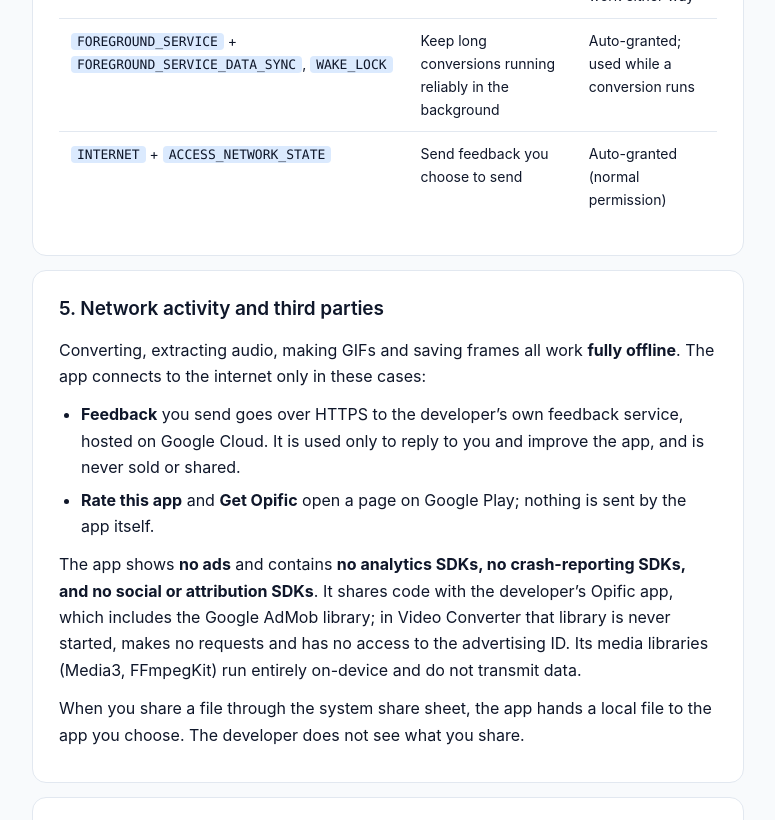
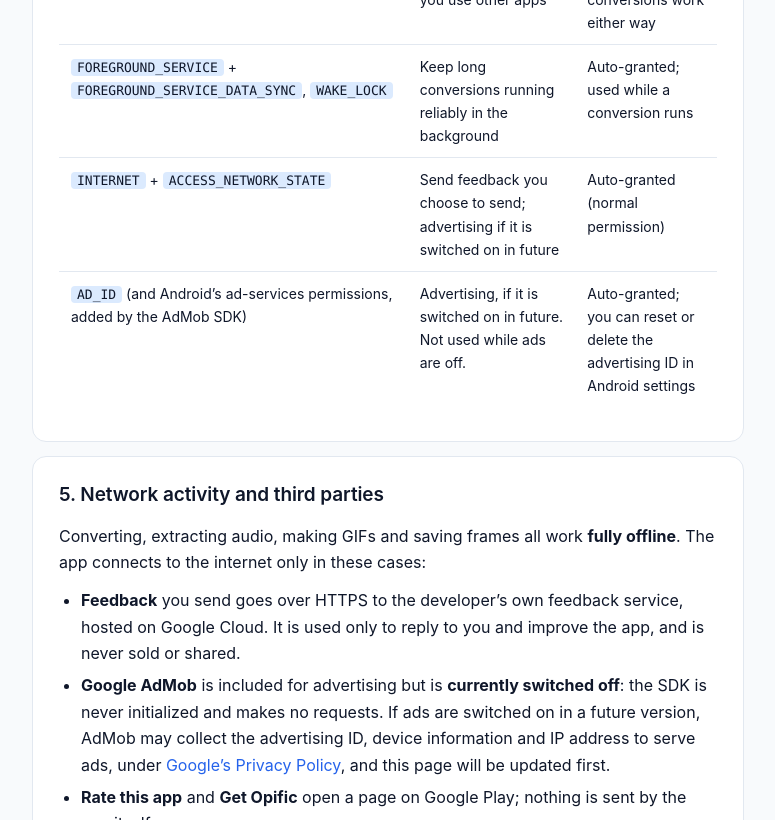
Before and after one commit to coolapphelpdesk-bot/video-converter-privacy, a plain HTML site: page index.html in a window 1280 px wide. Shown: the part 1980-2800 px from the top of the page, without its empty margins (252-1027 px from the left). Drawn offline with Linux system fonts and the light colour scheme.

Commit message:
Disclose the AdMob SDK (switched off for now) and the advertising ID permission

```diff
--- a/index.html
+++ b/index.html
@@ -65,7 +65,7 @@
   <ul>
     <li>All videos, images and audio are processed <strong>entirely on your device</strong>. None of them is ever uploaded.</li>
     <li>The app does not use the camera, the microphone, your location or your contacts.</li>
-    <li>The app shows <strong>no advertising</strong> and does not access the advertising ID.</li>
+    <li>The app includes the Google AdMob SDK, but <strong>advertising is currently switched off</strong>: the SDK is not started and no ads are requested.</li>
     <li>The only thing that ever reaches the developer is a <strong>feedback message</strong> you write and choose to send.</li>
   </ul>
 </section>
@@ -105,7 +105,8 @@
       <tr><td><code>READ_MEDIA_VIDEO</code>, <code>READ_MEDIA_IMAGES</code>, <code>READ_MEDIA_AUDIO</code>, <code>READ_MEDIA_VISUAL_USER_SELECTED</code> (Android 12 and older: <code>READ_EXTERNAL_STORAGE</code>)</td><td>List your videos in the optional in-app picker so you can choose several at once. The list is shown on your device only.</td><td>Only if you turn on the in-app picker; the app works fully without it</td></tr>
       <tr><td><code>POST_NOTIFICATIONS</code></td><td>Show conversion progress, with a Cancel button, while you use other apps</td><td>Before your first conversion (Android 13+); conversions work either way</td></tr>
       <tr><td><code>FOREGROUND_SERVICE</code> + <code>FOREGROUND_SERVICE_DATA_SYNC</code>, <code>WAKE_LOCK</code></td><td>Keep long conversions running reliably in the background</td><td>Auto-granted; used while a conversion runs</td></tr>
-      <tr><td><code>INTERNET</code> + <code>ACCESS_NETWORK_STATE</code></td><td>Send feedback you choose to send</td><td>Auto-granted (normal permission)</td></tr>
+      <tr><td><code>INTERNET</code> + <code>ACCESS_NETWORK_STATE</code></td><td>Send feedback you choose to send; advertising if it is switched on in future</td><td>Auto-granted (normal permission)</td></tr>
+      <tr><td><code>AD_ID</code> (and Android&rsquo;s ad-services permissions, added by the AdMob SDK)</td><td>Advertising, if it is switched on in future. Not used while ads are off.</td><td>Auto-granted; you can reset or delete the advertising ID in Android settings</td></tr>
     </tbody>
   </table>
 </section>
@@ -115,9 +116,10 @@
   <p>Converting, extracting audio, making GIFs and saving frames all work <strong>fully offline</strong>. The app connects to the internet only in these cases:</p>
   <ul>
     <li><strong>Feedback</strong> you send goes over HTTPS to the developer&rsquo;s own feedback service, hosted on Google Cloud. It is used only to reply to you and improve the app, and is never sold or shared.</li>
+    <li><strong>Google AdMob</strong> is included for advertising but is <strong>currently switched off</strong>: the SDK is never initialized and makes no requests. If ads are switched on in a future version, AdMob may collect the advertising ID, device information and IP address to serve ads, under <a href="https://policies.google.com/privacy" target="_blank" rel="noopener">Google&rsquo;s Privacy Policy</a>, and this page will be updated first.</li>
     <li><strong>Rate this app</strong> and <strong>Get Opific</strong> open a page on Google Play; nothing is sent by the app itself.</li>
   </ul>
-  <p>The app shows <strong>no ads</strong> and contains <strong>no analytics SDKs, no crash-reporting SDKs, and no social or attribution SDKs</strong>. It shares code with the developer&rsquo;s Opific app, which includes the Google AdMob library; in Video Converter that library is never started, makes no requests and has no access to the advertising ID. Its media libraries (Media3, FFmpegKit) run entirely on-device and do not transmit data.</p>
+  <p>The app contains <strong>no analytics SDKs, no crash-reporting SDKs, and no social or attribution SDKs</strong>. Its media libraries (Media3, FFmpegKit) run entirely on-device and do not transmit data.</p>
   <p>When you share a file through the system share sheet, the app hands a local file to the app you choose. The developer does not see what you share.</p>
 </section>
 
```
